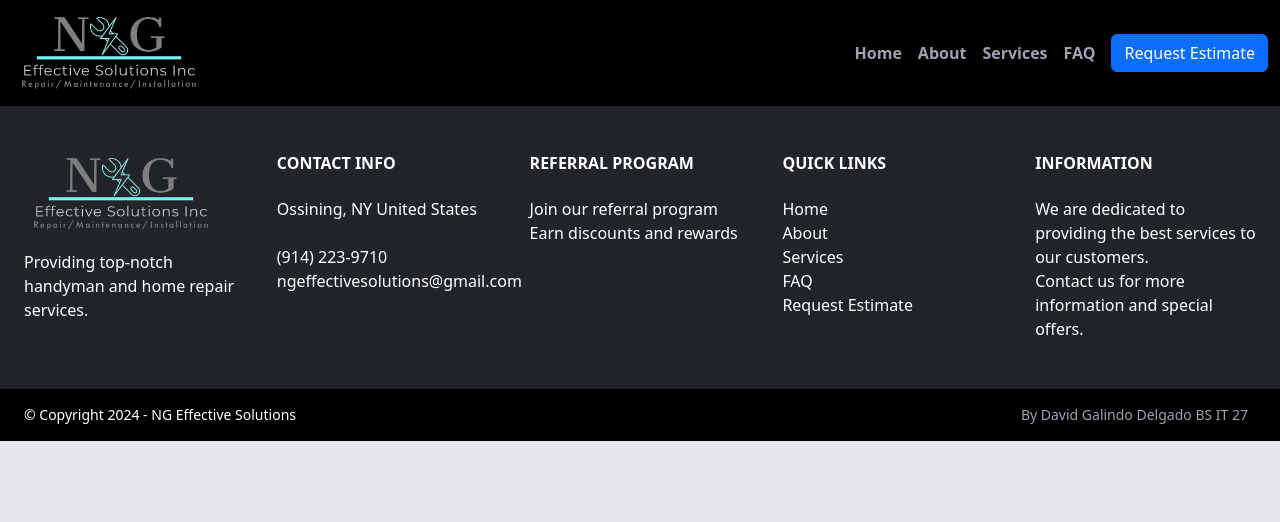
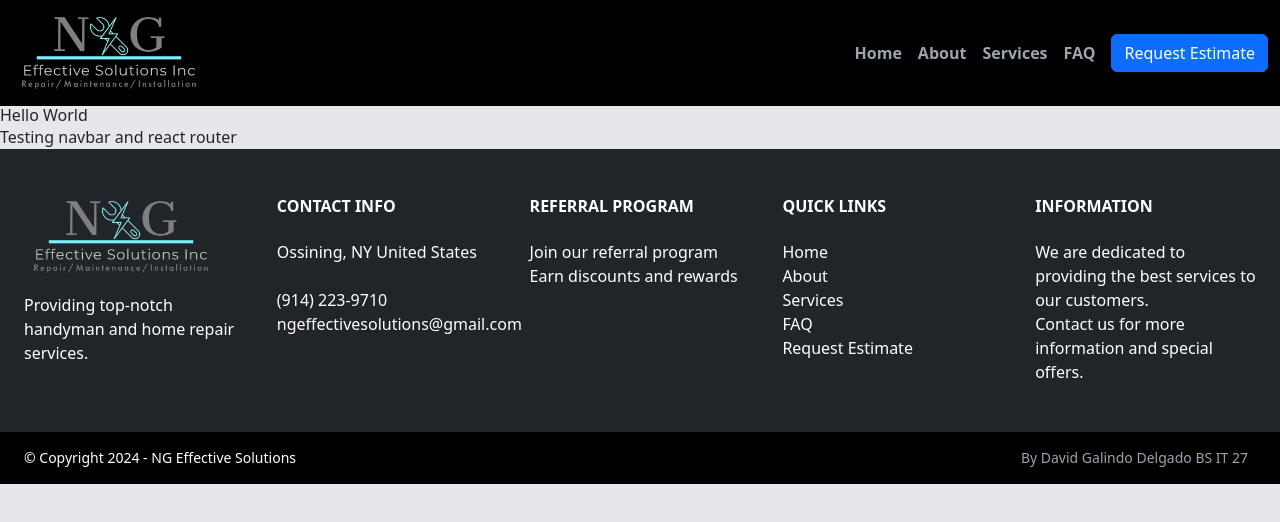
Before and after one commit to djgd27/ng-effective-solutions, a React (Vite) app in the folder NGES/: page /services in a window 1280 px wide. Shown: the top 522 px of the page. Built offline with nearby package versions, Linux system fonts and the light colour scheme.

Commit message:
created routes to services page, updated css files, created services page, page content still needs to be added

```diff
--- a/NGES/package.json
+++ b/NGES/package.json
@@ -24,7 +24,9 @@
     "react-modal": "^3.16.1",
     "react-router-dom": "^6.23.1",
     "react-select": "^5.8.0",
-    "rollup": "^2.57.0"
+    "react-slick": "^0.30.2",
+    "rollup": "^2.57.0",
+    "slick-carousel": "^1.8.1"
   },
   "devDependencies": {
     "@types/leaflet": "^1.9.12",
--- /dev/null
+++ b/NGES/src/App.css
@@ -0,0 +1,42 @@
+#root {
+  width: 100%; /* Set the width to 100% to take up the full width of the page */
+  margin: 0; /* Remove any margin */
+  padding: 0; /* Remove any padding */
+  background-color: transparent; /* Set background color to transparent if needed */
+}
+
+.logo {
+  height: 6em;
+  padding: 1.5em;
+  will-change: filter;
+  transition: filter 300ms;
+}
+.logo:hover {
+  filter: drop-shadow(0 0 2em #646cffaa);
+}
+.logo.react:hover {
+  filter: drop-shadow(0 0 2em #61dafbaa);
+}
+
+@keyframes logo-spin {
+  from {
+    transform: rotate(0deg);
+  }
+  to {
+    transform: rotate(360deg);
+  }
+}
+
+@media (prefers-reduced-motion: no-preference) {
+  a:nth-of-type(2) .logo {
+    animation: logo-spin infinite 20s linear;
+  }
+}
+
+.card {
+  padding: 2em;
+}
+
+.read-the-docs {
+  color: #888;
+}
--- a/NGES/src/App.tsx
+++ b/NGES/src/App.tsx
@@ -1,4 +1,5 @@
 import AppRouter from "./components/router/Router";
+import "./App.css";
 
 function App() {
   return (
--- a/NGES/src/components/router/Router.tsx
+++ b/NGES/src/components/router/Router.tsx
@@ -1,6 +1,7 @@
 import { BrowserRouter as Router, Route, Routes } from "react-router-dom";
 import NavBar from "../nav/NavBar";
 import { Home } from "../../pages/Home";
+import { Services } from "../../pages/Services";
 import Footer from "../nav/Footer";
 
 function AppRouter() {
@@ -10,6 +11,7 @@ function AppRouter() {
         <NavBar />
         <Routes>
           <Route path="/" element={<Home />} />
+          <Route path="/services/" element={<Services/>} />
         </Routes>
         <Footer />
       </div>
--- /dev/null
+++ b/NGES/src/data/services.ts
@@ -0,0 +1,23 @@
+// src/data/servicesData.ts
+import { Service } from "../types/service";
+import { FaHammer, FaPaintRoller, FaTools } from "react-icons/fa"; // Example icons
+
+export const services: Service[] = [
+  {
+    icon: <FaHammer />,
+    title: "General Handyman Services",
+    description: "All-around handyman services for various home repairs.",
+  },
+  {
+    icon: <FaPaintRoller />,
+    title: "Painting",
+    description:
+      "Professional painting services for interior and exterior projects.",
+  },
+  {
+    icon: <FaTools />,
+    title: "Carpentry",
+    description: "Custom carpentry solutions for your home improvement needs.",
+  },
+  // Add more services as needed
+];
--- a/NGES/src/index.css
+++ b/NGES/src/index.css
@@ -1,6 +1,66 @@
 @import "tailwindcss/base";
 @import "tailwindcss/components";
 @import "tailwindcss/utilities";
+
+:root {
+  font-family: Inter, system-ui, Avenir, Helvetica, Arial, sans-serif;
+  line-height: 1.5;
+  font-weight: 400;
+
+  color-scheme: light dark;
+  color: rgba(255, 255, 255, 0.87);
+  background-color: #242424;
+
+  font-synthesis: none;
+  text-rendering: optimizeLegibility;
+  -webkit-font-smoothing: antialiased;
+  -moz-osx-font-smoothing: grayscale;
+  -webkit-text-size-adjust: 100%;
+}
+
+body {
+  margin: 0;
+}
+
+a {
+  font-weight: 500;
+  color: #646cff;
+  text-decoration: inherit;
+}
+a:hover {
+  color: #535bf2;
+}
+
+button {
+  border-radius: 8px;
+  border: 1px solid transparent;
+  padding: 0.6em 1.2em;
+  font-size: 1em;
+  font-weight: 500;
+  font-family: inherit;
+  background-color: #1a1a1a;
+  cursor: pointer;
+  transition: border-color 0.25s;
+}
+button:hover {
+  border-color: #646cff;
+}
+button:focus,
+button:focus-visible {
+  outline: 4px auto -webkit-focus-ring-color;
+}
+
+@media (prefers-color-scheme: light) {
+  :root {
+    color: #213547;
+  }
+  a:hover {
+    color: #747bff;
+  }
+  button {
+    background-color: #f9f9f9;
+  }
+}
 
 /* Apply base styles from Tailwind */
 @tailwind base;
--- /dev/null
+++ b/NGES/src/pages/Services.tsx
@@ -0,0 +1,8 @@
+export const Services: React.FC = () => {
+    return (
+        <>
+        <h1>Hello World</h1>
+        <p>Testing navbar and react router</p>
+        </>
+    );
+};
--- /dev/null
+++ b/NGES/src/types/service.ts
@@ -0,0 +1,7 @@
+import { ReactNode } from "react";
+
+export interface Service {
+  icon: ReactNode;
+  title: string;
+  description: string;
+}
```
Also changed, not shown: 1 other file (tests, documents, lock files or other folders).
